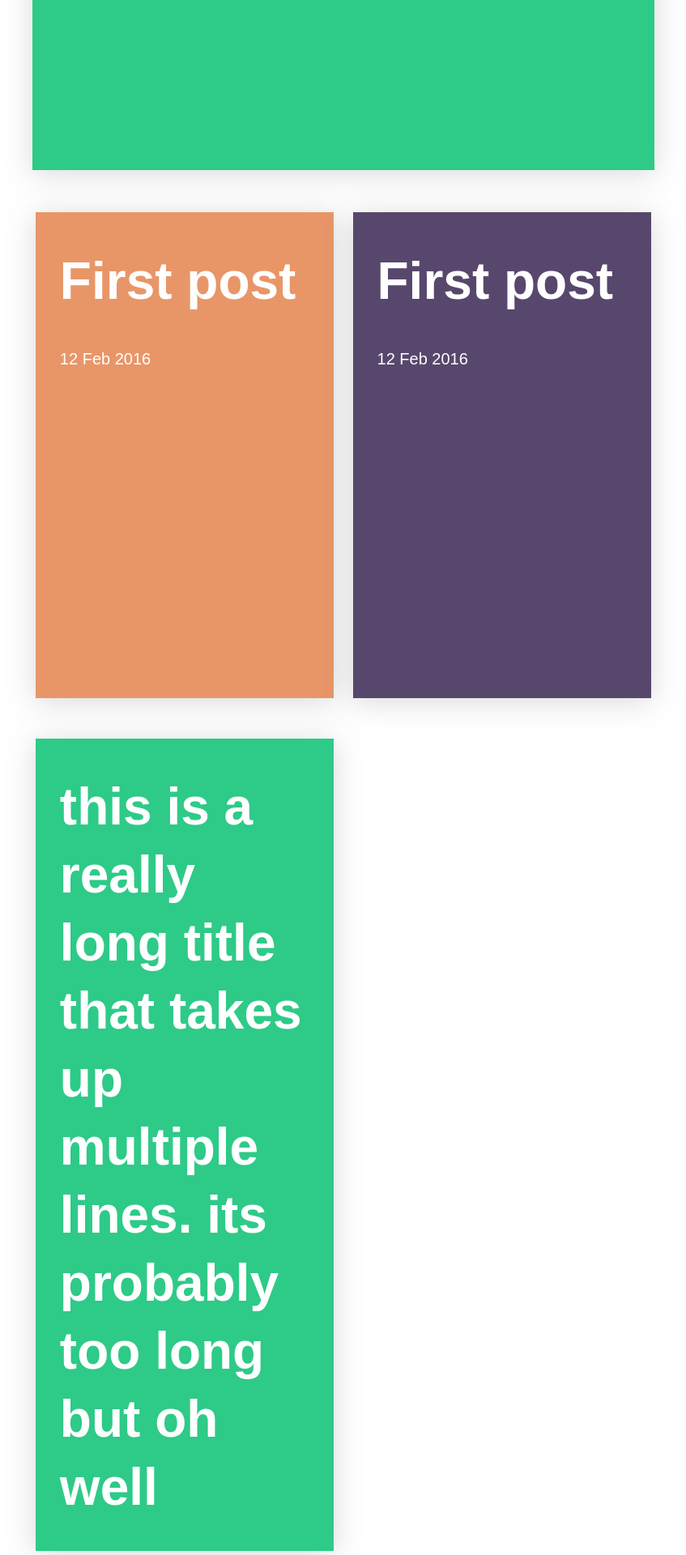
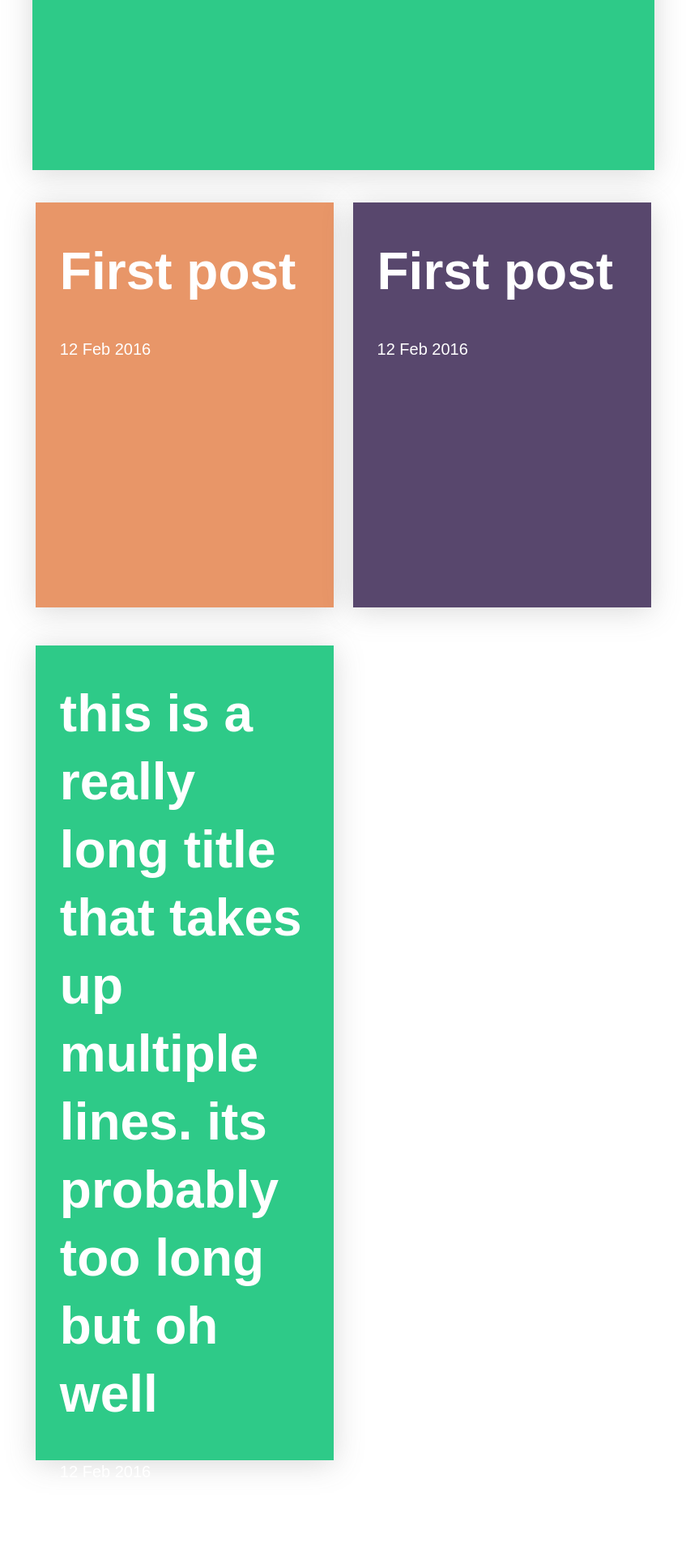
Before and after one commit to metomic/blog, a Jekyll site: the page built from index.html, in a window 1280 px wide. Shown: the part 1507-3427 px from the top of the page at 81% size, without its empty margins (216-1063 px from the left). Built offline with Jekyll 4.4.1, drawn with Linux system fonts in a browser that asks for light colours; the list of posts is cut into pages by our own code; after the commit the page ends 3382 px from its top, so only the background shows below that.

Commit message:
more mobile stuff

```diff
--- a/css/post.css
+++ b/css/post.css
@@ -74,6 +74,7 @@
 
 	.textOverlayHeader h1 {
 		color: #fff;
+		font-size: 30px;
 	}
 
 	.textDesktopHeader {
--- a/css/style.css
+++ b/css/style.css
@@ -50,10 +50,11 @@
 	justify-content: center;
 
 	grid-template-columns: repeat(auto-fit, 48%);
-  	grid-template-rows: repeat(auto-fit, 600px);
+  	grid-template-rows: repeat(auto-fit, auto);
 
-	padding-top: 42px;
+	padding-top: 130px;
 }
+
 
 
 
@@ -106,6 +107,7 @@
 	.postsInline {
 		margin-left: 16px;
 		margin-right: 16px;
+		padding-top: 70px !important;
 		/* display: grid; */
 		/* grid-template-columns: repeat(3, 100%); */
 		/* grid-gap: 3%; */
@@ -115,13 +117,14 @@
 
 
 		grid-template-columns: repeat(auto-fit, 100%);
-		margin-top: 70px !important;
+		margin: 0;
 		padding-top: 0;
 	}
 
 	.postsInline .post {
 		max-width: 528.375px;
-		margin: auto;
+		margin: 0 auto 0 auto;
+		height: auto;
 	}
 
 
--- a/index.html
+++ b/index.html
@@ -27,7 +27,7 @@
 			</div>
 		{% endfor %}
 	</div>
-	<div class="postsInline" style="margin-top: 100px">
+	<div class="postsInline" >
 		{% for post in site.posts offset: 3%}
       <div topic="{{ post.topic }}" class="post" onclick="location.href='{{ site.baseurl }}{{ post.url }}';" style="cursor: pointer; background-color: {{post.themeColor}};">
       	<h1 class="post-title">{{ post.title }}</h1>
```
